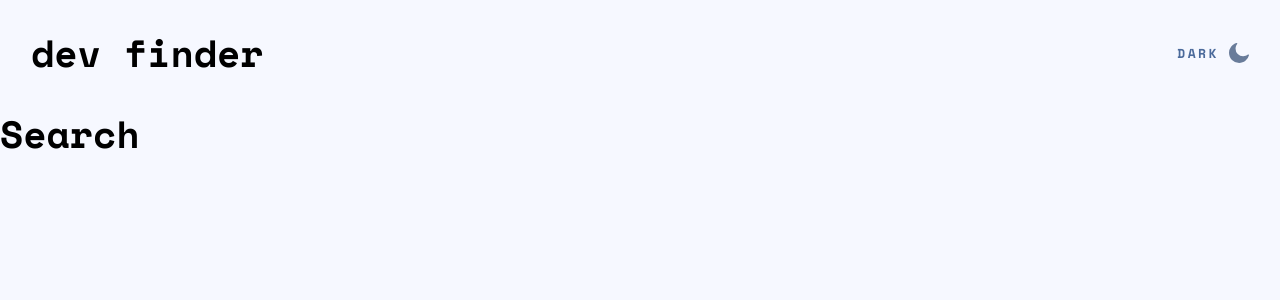
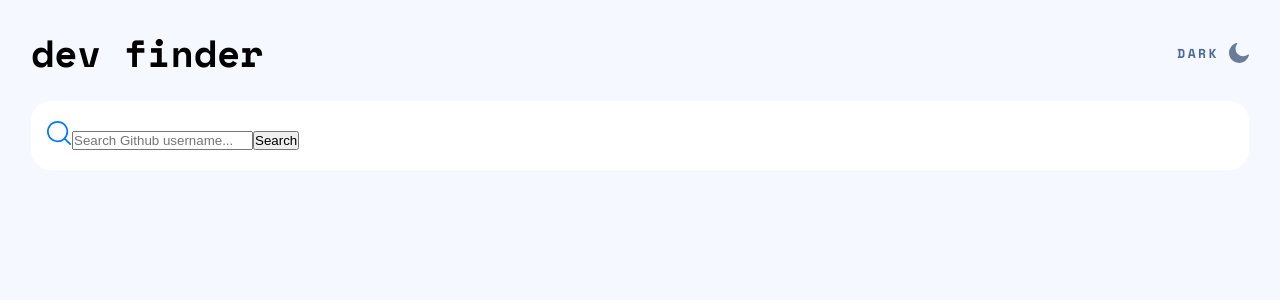
Before and after one commit to Memeena/FrontendMentor-Challenges, a React (Vite) app in the folder github-user-search-app/: page / in a window 1280 px wide. Shown: the top 300 px of the page. Built offline with nearby package versions, Linux system fonts and the light colour scheme.

Commit message:
Search initialization

```diff
--- a/github-user-search-app/src/App.jsx
+++ b/github-user-search-app/src/App.jsx
@@ -1,6 +1,7 @@
 import { useState } from "react"
 import Header from "./Header/Header"
 import Search from "./Search/Search";
+import "./index.css";
 
 function App() {
   const [mode,setMode] = useState("Light");
--- a/github-user-search-app/src/Header/Header.module.css
+++ b/github-user-search-app/src/Header/Header.module.css
@@ -1,5 +1,4 @@
 .header{
-    padding: 2.4rem 3.1rem;
     justify-content: space-between;
     align-items: center;
 }
--- a/github-user-search-app/src/Search/Search.jsx
+++ b/github-user-search-app/src/Search/Search.jsx
@@ -1,3 +1,20 @@
-export default function Search(){
-    return <h1>Search</h1>
+import styles from "./Search.module.css";
+
+export default function Search() {
+  const searchIcon = "../../assets/icon-search.svg";
+  return (
+    <div className={styles.search}>
+
+    <form className={styles.searchForm}>
+    <img src={searchIcon} alt="search-icon" className={styles.searchIcon}/>
+      <label htmlFor="search"></label>
+      <input
+        id="search"
+        type="text"
+        placeholder="Search Github username..."
+        className={styles.input}></input>
+      <button className={styles.btn}>Search</button>
+    </form>
+        </div>
+  );
 }
--- a/github-user-search-app/src/Search/Search.module.css
+++ b/github-user-search-app/src/Search/Search.module.css
@@ -0,0 +1,5 @@
+.searchForm{
+    background-color: var(--color-white);
+    border-radius: 2rem;
+    padding: 2rem 1.6rem;
+}
--- a/github-user-search-app/src/index.css
+++ b/github-user-search-app/src/index.css
@@ -50,3 +50,11 @@ body{
     background-color: var(--color-whitish-blue);
     font-family: "Space Mono",monospace;
 }
+
+.App{
+    display: grid;
+    grid-template-rows: min-content min-content max-content;
+    gap: 2rem;
+    padding: 2.4rem 3.1rem;
+
+}
```
